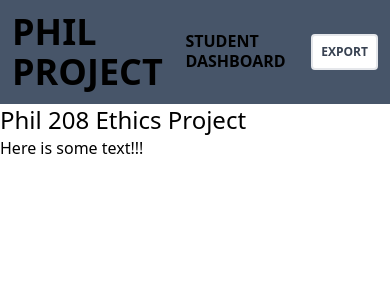
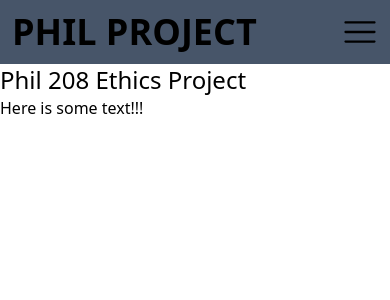
Before and after one commit to phil208-ethics-project/phil208-ethics-project.github.io, a React (Vite) app: page /#/ in a window 390 px wide. Shown: the top 300 px of the page. Built offline with nearby package versions, Linux system fonts and the light colour scheme.

Commit message:
feat: on small pages change navbar to dropdown menu

```diff
--- a/src/features/Header/components/Header.tsx
+++ b/src/features/Header/components/Header.tsx
@@ -1,24 +1,62 @@
 import Navbar from './Navbar'
 
 import exportCsv from '@features/SaveData/lib/exportCsv'
+import useOnClickOutside from '@hooks/useOnClickOutside'
+import useOnNavigate from '@hooks/useOnNavigate'
 
+import { useState } from 'react'
+import { RxHamburgerMenu } from 'react-icons/rx'
 import { Link } from 'react-router-dom'
 
+interface HamburgerProps {
+  setOpen: React.Dispatch<React.SetStateAction<boolean>>
+}
+
+function Hamburger({ setOpen }: HamburgerProps) {
+  return (
+    <button
+      className='sm:hidden text-4xl transition-all hover:text-gray-800'
+      onClick={() => setOpen(v => !v)}
+    >
+      <RxHamburgerMenu />
+    </button>
+  )
+}
+
 export default function Header() {
+  const [open, setOpen] = useState(false)
+  useOnNavigate(() => setOpen(false))
+  const dropdownRef = useOnClickOutside<HTMLDivElement>(() => setOpen(false))
+
   return (
-    <div className='bg-slate-600 p-3 flex flex-row items-center'>
-      <div className='inline'>
-        <Link to='' className='text-4xl uppercase font-bold'>
+    <div ref={dropdownRef}>
+      <div className='bg-slate-600 p-3 flex flex-row items-center relative z-30 justify-between'>
+        <Link
+          to='/'
+          className='text-4xl uppercase font-bold inline grow-0 whitespace-nowrap'
+        >
           Phil Project
         </Link>
+        <Hamburger setOpen={setOpen} />
+        <div className='hidden sm:block'>
+          <Navbar />
+        </div>
+        <button
+          className='border-2 bg-white rounded p-2 hover:bg-gray-100 transition-colors text-xs text-gray-700 uppercase font-bold hidden sm:block'
+          onClick={() => exportCsv()}
+        >
+          Export
+        </button>
       </div>
-      <Navbar />
-      <button
-        className='border-2 bg-white rounded p-2 hover:bg-gray-100 transition-colors text-xs text-gray-700 uppercase font-bold'
-        onClick={() => exportCsv()}
+
+      <div
+        data-open={open}
+        className='sm:hidden flex flex-col top-16 left-0 absolute z-20 w-full transition-transform  data-[open=false]:pointer-events-none data-[open=false]:invisible data-[open=false]:-translate-y-[100%] '
       >
-        Export
-      </button>
+        <div className='gap-4 p-4 bg-white shadow-lg'>
+          <Navbar />
+        </div>
+      </div>
     </div>
   )
 }
--- /dev/null
+++ b/src/hooks/useOnClickOutside.ts
@@ -0,0 +1,29 @@
+import { useEffect, useRef } from 'react'
+
+export default function useOnClickOutside<ElType extends HTMLElement>(
+  callback: () => void,
+  deps?: React.DependencyList,
+  elementRef?: React.RefObject<ElType>,
+) {
+  const createdRef = useRef<ElType>(null)
+  const ref = elementRef ?? createdRef
+
+  useEffect(() => {
+    const handleClickOutside = (event: MouseEvent) => {
+      if (
+        ref.current &&
+        event.target instanceof Element &&
+        !ref.current.contains(event.target)
+      ) {
+        callback()
+      }
+    }
+
+    document.addEventListener('click', handleClickOutside)
+    return () => {
+      document.removeEventListener('click', handleClickOutside)
+    }
+  }, [ref, ...(deps || [])])
+
+  return ref
+}
--- /dev/null
+++ b/src/hooks/useOnNavigate.ts
@@ -0,0 +1,8 @@
+import { useEffect } from 'react'
+import { useLocation } from 'react-router'
+
+export default function useOnNavigate(callback: React.EffectCallback) {
+  const location = useLocation()
+
+  useEffect(callback, [location])
+}
```
